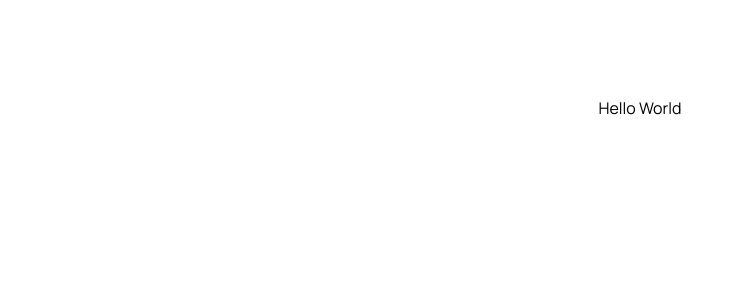
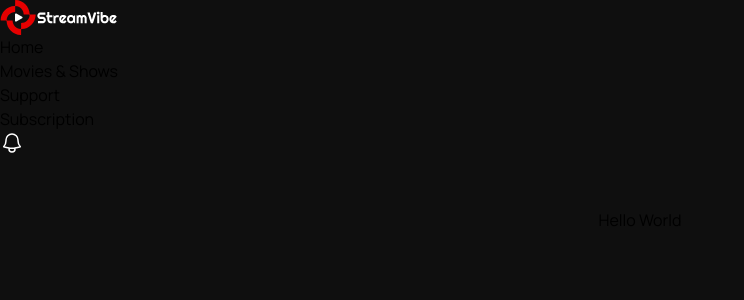
Before and after one commit to Makay131/stream-vibe, a Next.js app: page / in a window 1280 px wide. Shown: the top 300 px of the page, without its empty margins (0-744 px from the left). Built offline with nearby package versions, Linux system fonts and the light colour scheme.

Commit message:
a generic component is created where it dynamically produces svg icon components, with the desired tailwind classes applied to it.

```diff
--- a/src/app/layout.tsx
+++ b/src/app/layout.tsx
@@ -1,6 +1,7 @@
 import type { Metadata } from 'next'
 import { Manrope } from 'next/font/google'
 import './globals.css'
+import Header from '@/components/header/header'
 
 const manrope = Manrope({
   subsets: ['latin'],
@@ -18,7 +19,10 @@ export default function RootLayout({
 }) {
   return (
     <html lang="en">
-      <body className={manrope.className}>{children}</body>
+      <body className={`${manrope.className} bg-vibe-black-06`}>
+        <Header />
+        {children}
+      </body>
     </html>
   )
 }
--- a/src/components/header/header.tsx
+++ b/src/components/header/header.tsx
@@ -1,14 +1,15 @@
+import DynamicIcon from "@/ui/dynamicIconRenderer";
 import Logo from "./logo/logo";
 import NavLinks from "./navbar/navbar";
 
-export default function Navbar() {
+export default function Header() {
   return (
-    <header>
+    <header className="h-28">
       <Logo />
       <NavLinks />
-      <div>
-
-      </div>
+      <>
+        <DynamicIcon svgName="bell" twClass="w-6 h-6" />
+      </>
     </header>
   )
 }
--- /dev/null
+++ b/src/ui/dynamicIconRenderer.tsx
@@ -0,0 +1,24 @@
+import dynamic from 'next/dynamic';
+
+type DynamicIconRendererProps = {
+    svgName: string,
+    twClass: string;
+}
+
+const importSvgComponent = (svgName: string) => {
+    switch (svgName) {
+      case 'bell':
+        return dynamic(() => import('./icons/bell.tsx').then((module) => module.default));
+      default:
+        return dynamic(() => import('./icons/bell.tsx').then((module) => module.default));
+    }
+};
+
+function DynamicIconRenderer({ svgName, twClass }: DynamicIconRendererProps) {
+    const DynamicSvg = importSvgComponent(svgName);
+    return (
+        <DynamicSvg twClass={twClass} />
+    );
+  }
+
+  export default DynamicIconRenderer;
--- /dev/null
+++ b/src/ui/icons/bell.tsx
@@ -0,0 +1,7 @@
+export default function Bell({twClass}: {twClass: string}) {
+    return (
+            <svg className={twClass} viewBox="0 0 24 24" fill="none" xmlns="http://www.w3.org/2000/svg">
+                <path d="M14.8569 17.0817C16.7514 16.857 18.5783 16.4116 20.3111 15.7719C18.8743 14.177 17.9998 12.0656 17.9998 9.75V9.04919C17.9999 9.03281 18 9.01641 18 9C18 5.68629 15.3137 3 12 3C8.68629 3 6 5.68629 6 9L5.9998 9.75C5.9998 12.0656 5.12527 14.177 3.68848 15.7719C5.4214 16.4116 7.24843 16.857 9.14314 17.0818M14.8569 17.0817C13.92 17.1928 12.9666 17.25 11.9998 17.25C11.0332 17.25 10.0799 17.1929 9.14314 17.0818M14.8569 17.0817C14.9498 17.3711 15 17.6797 15 18C15 19.6569 13.6569 21 12 21C10.3431 21 9 19.6569 9 18C9 17.6797 9.05019 17.3712 9.14314 17.0818" stroke="white" strokeWidth="1.5" strokeLinecap="round" strokeLinejoin="round"/>
+            </svg>
+    )
+}
```
